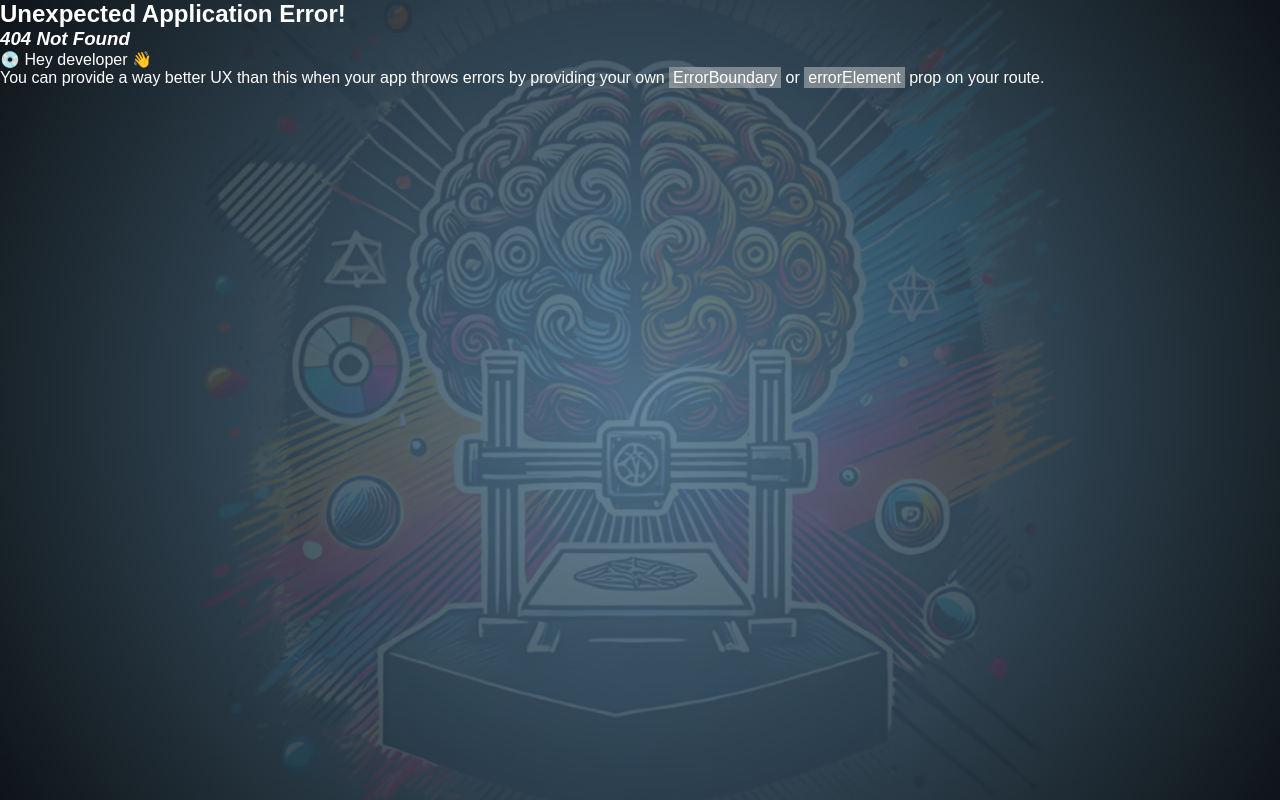
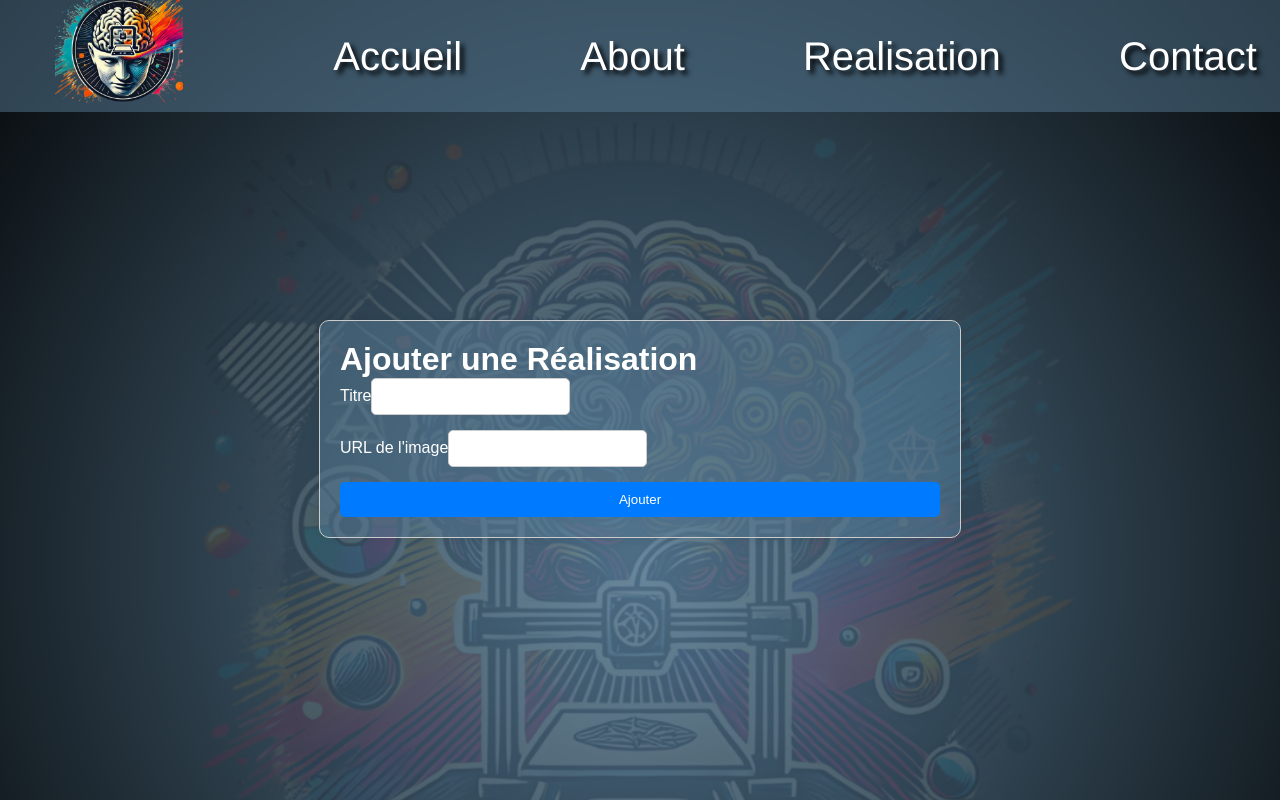
Before and after one commit to PierreDelarocque/ImprimeTesId-es, a React (Vite) app in the folder frontend/: page /add-realisation in a window 1280 px wide. Before the commit this address had no page. Shown: the top 800 px of the page. Built offline with nearby package versions, Linux system fonts and the light colour scheme.

Commit message:
add a addrealisation.jsx

```diff
--- /dev/null
+++ b/frontend/src/components/Addrealisation.jsx
@@ -0,0 +1,62 @@
+import { useState } from "react";
+import axios from "axios";
+import { useNavigate } from "react-router-dom";
+
+import "../styles/AddRealisation.css";
+
+function AddRealisation() {
+  const [form, setForm] = useState({
+    title: "",
+    url: "",
+  });
+  const navigate = useNavigate();
+
+  const handleChange = (event) => {
+    const { name, value } = event.target;
+    setForm({ ...form, [name]: value });
+  };
+
+  const handleSubmit = (event) => {
+    event.preventDefault();
+    axios
+      .post(`${import.meta.env.VITE_API_URL}/realisation`, form)
+      .then((response) => {
+        console.log("Réponse de l'API:", response.data);
+        navigate("/realisation");
+      })
+      .catch((err) => console.error(err));
+  };
+
+  return (
+    <div className="add-realisation-container">
+      <h1>Ajouter une Réalisation</h1>
+      <form className="add-realisation-form" onSubmit={handleSubmit}>
+        <div className="form-group">
+          <label htmlFor="title">Titre</label>
+          <input
+            type="text"
+            id="title"
+            name="title"
+            value={form.title}
+            onChange={handleChange}
+            required
+          />
+        </div>
+        <div className="form-group">
+          <label htmlFor="url">URL de l'image</label>
+          <input
+            type="text"
+            id="url"
+            name="url"
+            value={form.url}
+            onChange={handleChange}
+            required
+          />
+        </div>
+        <button type="submit">Ajouter</button>
+      </form>
+    </div>
+  );
+}
+
+export default AddRealisation;
--- a/frontend/src/main.jsx
+++ b/frontend/src/main.jsx
@@ -9,6 +9,7 @@ import About from "./pages/About";
 import Realisation from "./pages/Realisation";
 import RealisationDetail from "./pages/ReaslisationDetail";
 import Contact from "./pages/Contact";
+import AddRealisation from "./components/Addrealisation";
 
 const router = createBrowserRouter([
   {
@@ -35,6 +36,10 @@ const router = createBrowserRouter([
         path: "/contact",
         element: <Contact />,
       },
+      {
+        path: "/add-realisation", // Ajouter la nouvelle route
+        element: <AddRealisation />,
+      },
     ],
   },
 ]);
--- a/frontend/src/pages/Realisation.jsx
+++ b/frontend/src/pages/Realisation.jsx
@@ -20,6 +20,9 @@ function Realisation() {
   return (
     <>
       <div className="realisation-container">
+        <Link to="/add-realisation" className="add-realisation-link">
+          Ajouter une Réalisation
+        </Link>
         {realisation.length > 0 && realisation[0] ? (
           realisation[0].map((item) => (
             <div className="card-realisation" key={item.id}>
--- /dev/null
+++ b/frontend/src/styles/AddRealisation.css
@@ -0,0 +1,42 @@
+.add-realisation-container {
+  max-width: 600px;
+  margin: auto;
+  margin-top: 20rem;
+  padding: 20px;
+  border: 1px solid #ccc;
+  border-radius: 10px;
+  box-shadow: 0 0 10px rgba(0, 0, 0, 0.1);
+  background-color: rgba(87, 122, 147, 0.5);
+}
+
+.add-realisation-form {
+  display: flex;
+  flex-direction: column;
+}
+
+.form-group {
+  margin-bottom: 15px;
+}
+
+.form-group label {
+  margin-bottom: 5px;
+}
+
+.form-group input {
+  padding: 10px;
+  border: 1px solid #ccc;
+  border-radius: 5px;
+}
+
+button {
+  padding: 10px 15px;
+  border: none;
+  border-radius: 5px;
+  background-color: #007bff;
+  color: white;
+  cursor: pointer;
+}
+
+button:hover {
+  background-color: #0056b3;
+}
```
Also changed, not shown: 1 other file (tests, documents, lock files or other folders).
